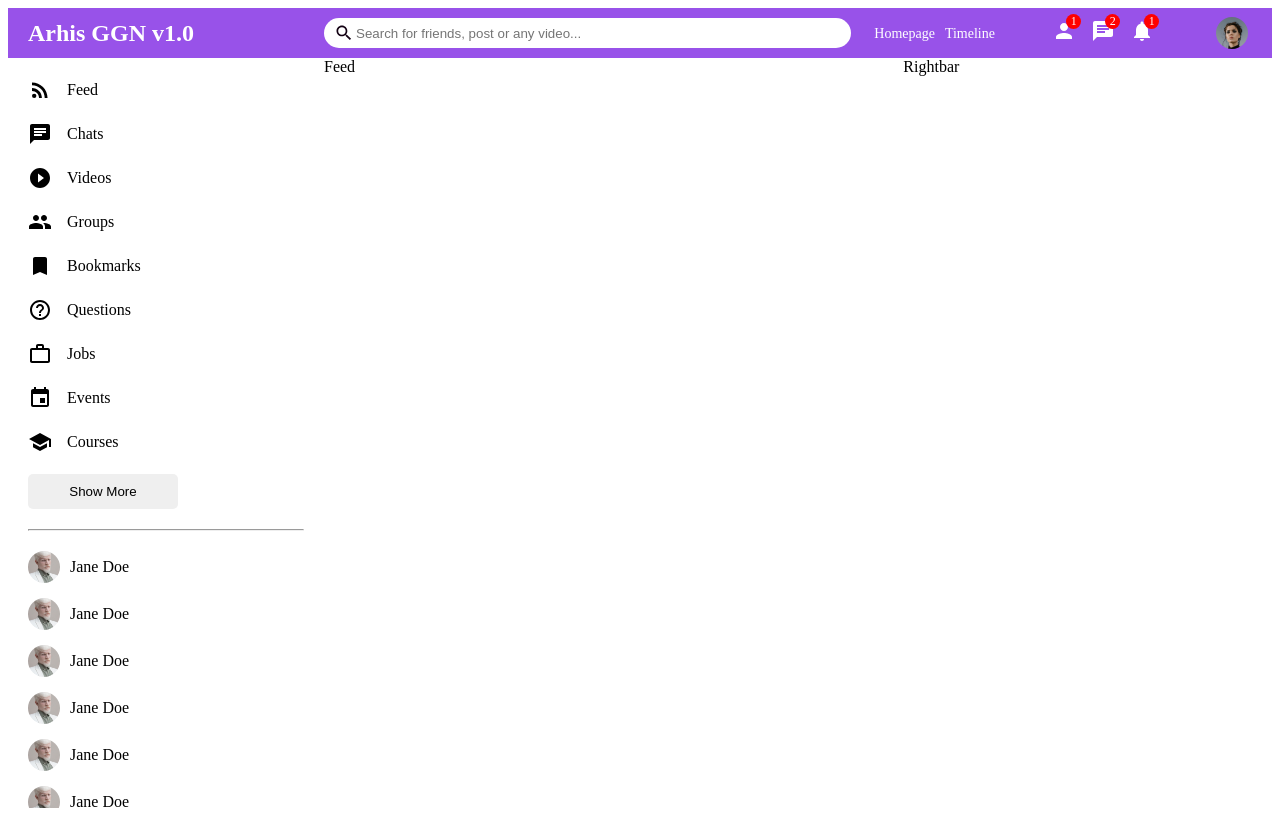
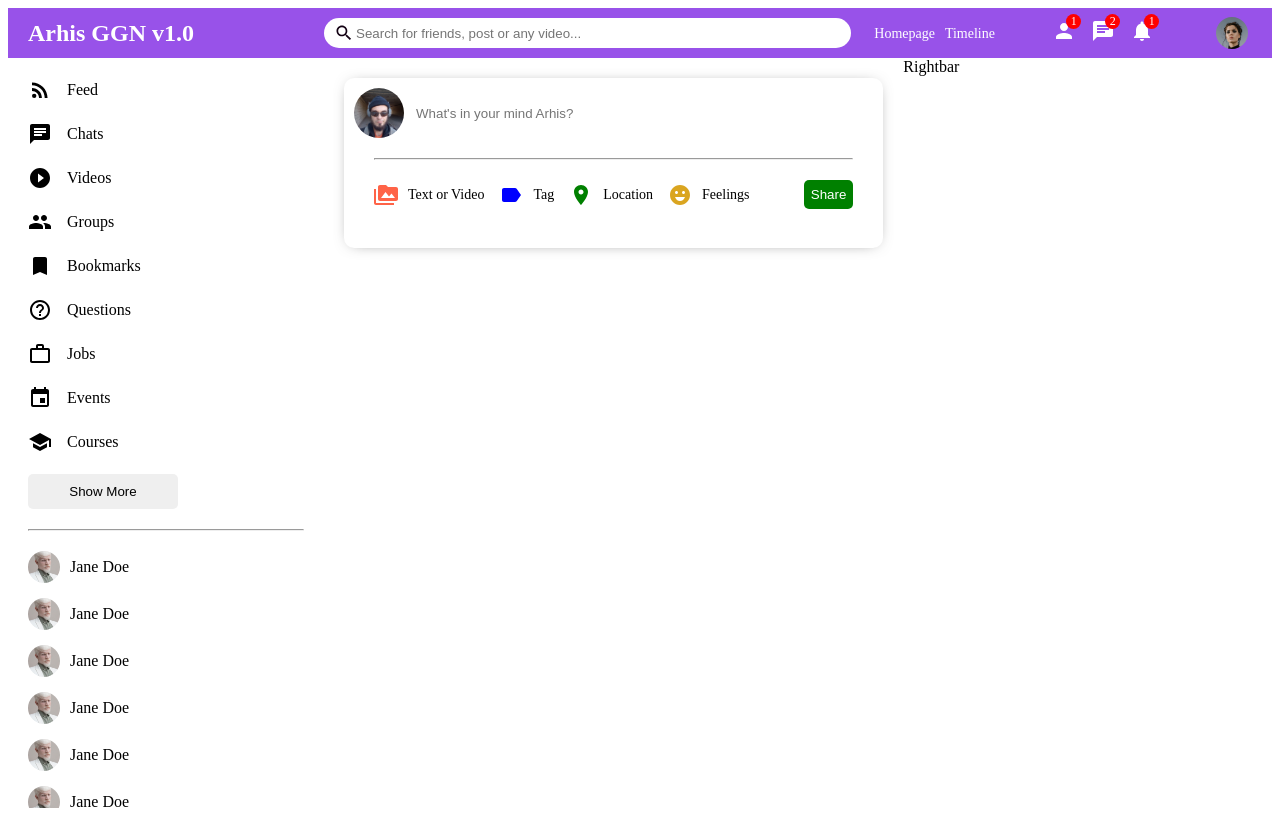
Before and after one commit to Victor-Nikliaiev/react-soc-network, a React (Vite) app: page / in a window 1280 px wide. Built offline with nearby package versions, Linux system fonts and the light colour scheme.

Commit message:
Done with Feed and Share components

```diff
--- a/index.html
+++ b/index.html
@@ -6,7 +6,7 @@
         <link rel="preconnect" href="https://fonts.googleapis.com" />
         <link rel="preconnect" href="https://fonts.gstatic.com" crossorigin />
         <link
-            href="https://fonts.googleapis.com/css2?family=Roboto:ital,wght@0,100;0,300;0,400;0,700;0,900;1,500&display=swap"
+            href="https://fonts.googleapis.com/css2?family=Roboto:ital,wght@0,100;0,300;0,400;0,500;0,700;0,900;1,500&display=swap"
             rel="stylesheet"
         />
         <link rel="stylesheet" href="./style.css" />
--- a/src/components/feed/Feed.styled.js
+++ b/src/components/feed/Feed.styled.js
@@ -3,3 +3,7 @@ import styled from "styled-components";
 export const Feed = styled.div`
     flex: 5.5;
 `;
+
+export const FeedWrapper = styled.div`
+    padding: 20px;
+`;
--- a/src/components/feed/index.jsx
+++ b/src/components/feed/index.jsx
@@ -1,5 +1,12 @@
+import { Share } from "../share";
 import * as S from "./Feed.styled.js";
 
 export const Feed = () => {
-    return <S.Feed>Feed</S.Feed>;
+    return (
+        <S.Feed>
+            <S.FeedWrapper>
+                <Share />
+            </S.FeedWrapper>
+        </S.Feed>
+    );
 };
--- /dev/null
+++ b/src/components/share/Share.styled.js
@@ -0,0 +1,89 @@
+import { EmojiEmotions, Label, PermMedia, Room } from "@material-ui/icons";
+import styled from "styled-components";
+
+export const Share = styled.div`
+    width: 100%;
+    height: 170px;
+    border-radius: 10px;
+    -webkit-box-shadow: 0px 1px 16px -8px rgba(0, 0, 0, 0.68);
+    box-shadow: 0px 1px 16px -8px rgba(0, 0, 0, 0.68);
+`;
+
+export const ShareWrapper = styled.div`
+    padding: 10px;
+`;
+
+export const ShareTop = styled.div`
+    display: flex;
+    align-items: center;
+`;
+
+export const ShareBottom = styled.div`
+    display: flex;
+    align-items: center;
+    justify-content: space-between;
+`;
+
+export const ShareProfilePicture = styled.img`
+    width: 50px;
+    height: 50px;
+    border-radius: 50%;
+    object-fit: cover;
+    margin-right: 10px;
+`;
+
+export const ShareInput = styled.input`
+    border: none;
+    width: 80%;
+
+    &:focus {
+        outline: none;
+    }
+`;
+
+export const ShareHr = styled.hr`
+    margin: 20px;
+`;
+
+export const ShareOptions = styled.div`
+    display: flex;
+    margin-left: 20px;
+`;
+
+export const ShareOption = styled.div`
+    display: flex;
+    align-items: center;
+    margin-right: 15px;
+    cursor: pointer;
+`;
+
+export const ShareOptionText = styled.span`
+    font-size: 14px;
+    font-weight: 500;
+`;
+
+export const icons = new StyleIcons();
+function StyleIcons() {
+    function getStyledShareIcon(icon) {
+        return styled(icon)`
+            font-size: 18px;
+            margin-right: 10px;
+        `;
+    }
+
+    this.PermMedia = getStyledShareIcon(PermMedia);
+    this.Label = getStyledShareIcon(Label);
+    this.Room = getStyledShareIcon(Room);
+    this.EmojiEmotions = getStyledShareIcon(EmojiEmotions);
+}
+
+export const ShareButton = styled.button`
+    border: none;
+    padding: 7px;
+    border-radius: 5px;
+    background-color: green;
+    font-weight: 500;
+    margin-right: 20px;
+    cursor: pointer;
+    color: white;
+`;
--- /dev/null
+++ b/src/components/share/index.jsx
@@ -0,0 +1,36 @@
+import * as S from "./Share.styled.js";
+
+export const Share = () => {
+    return (
+        <S.Share>
+            <S.ShareWrapper>
+                <S.ShareTop>
+                    <S.ShareProfilePicture src='/assets/person/0.jpg' alt='' />
+                    <S.ShareInput placeholder="What's in your mind Arhis?" />
+                </S.ShareTop>
+                <S.ShareHr />
+                <S.ShareBottom>
+                    <S.ShareOptions>
+                        <S.ShareOption>
+                            <S.icons.PermMedia htmlColor='tomato' />
+                            <S.ShareOptionText>Text or Video</S.ShareOptionText>
+                        </S.ShareOption>
+                        <S.ShareOption>
+                            <S.icons.Label htmlColor='blue' />
+                            <S.ShareOptionText>Tag</S.ShareOptionText>
+                        </S.ShareOption>
+                        <S.ShareOption>
+                            <S.icons.Room htmlColor='green' />
+                            <S.ShareOptionText>Location</S.ShareOptionText>
+                        </S.ShareOption>
+                        <S.ShareOption>
+                            <S.icons.EmojiEmotions htmlColor='goldenrod' />
+                            <S.ShareOptionText>Feelings</S.ShareOptionText>
+                        </S.ShareOption>
+                    </S.ShareOptions>
+                    <S.ShareButton>Share</S.ShareButton>
+                </S.ShareBottom>
+            </S.ShareWrapper>
+        </S.Share>
+    );
+};
```
Also changed, not shown: public/assets/person/0.jpg (added).
